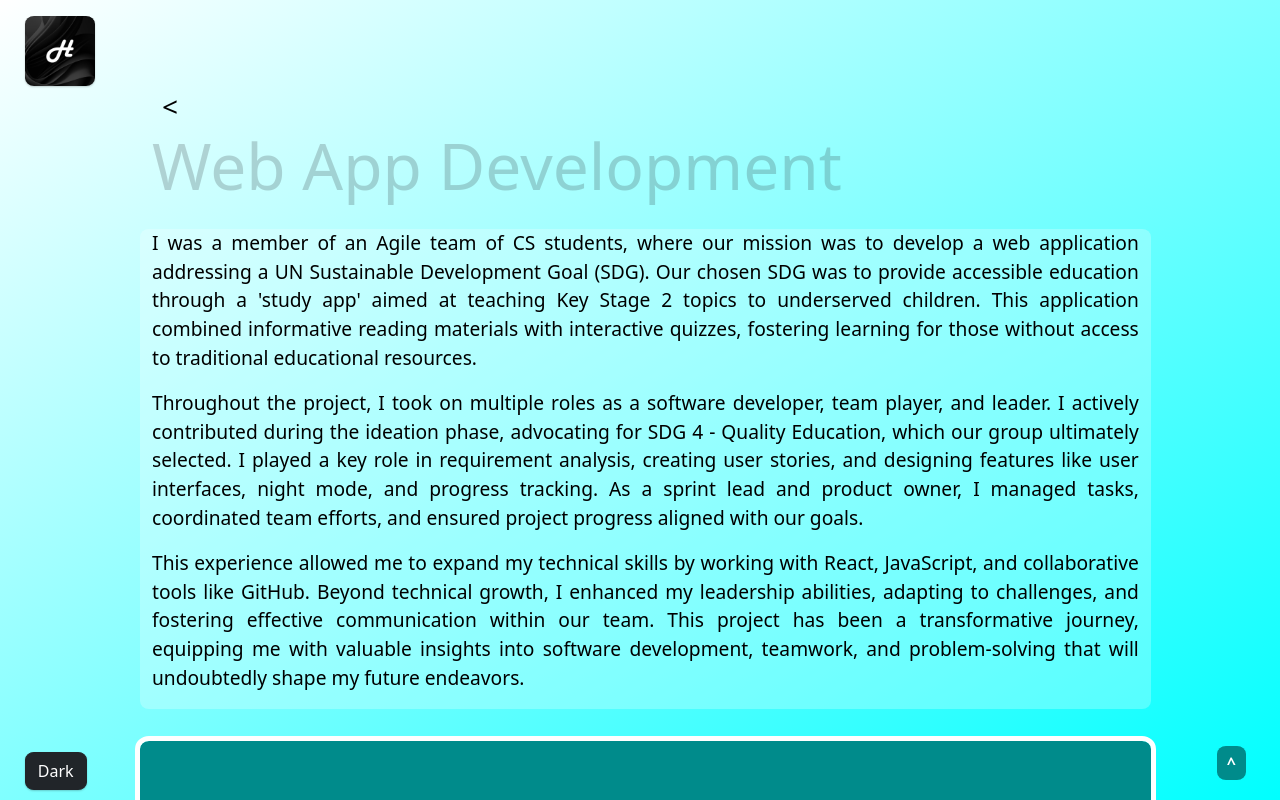
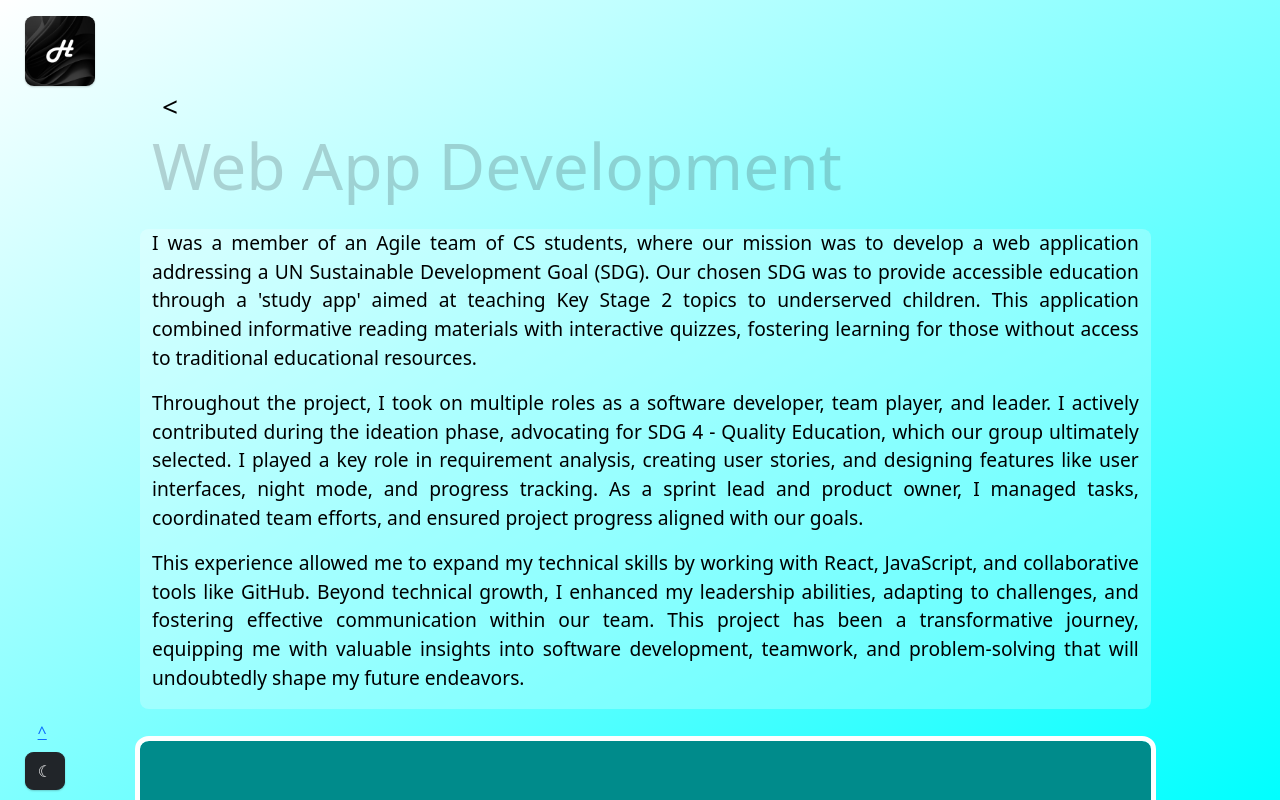
Before and after one commit to HMZMH/hamzah-mahmood-portfolio, a React (Create React App) app: page /project1 in a window 1280 px wide. Shown: the top 800 px of the page. Built offline with nearby package versions, Linux system fonts and the light colour scheme.

Commit message:
Updated buttons CSS

```diff
--- a/src/App.css
+++ b/src/App.css
@@ -45,6 +45,7 @@ h1:hover, h2:hover, h3:hover, h4:hover, p:hover {
 }
 
 .fixed-component {
+    margin-bottom: 1vh;
     z-index: 999;
     position: fixed !important;
     height: fit-content;
@@ -72,22 +73,6 @@ h1:hover, h2:hover, h3:hover, h4:hover, p:hover {
     opacity: 0.6;
     -webkit-mask-image: -webkit-gradient(linear, left bottom, left top, from(rgba(0, 0, 0, 1)), to(rgba(0, 0, 0, 0)));
     mask-image: linear-gradient(to top, rgba(0, 0, 0, 1), rgba(0, 0, 0, 0));
-}
-
-.scroll-button{
-    position: fixed;
-    bottom: 20px;
-    right: 20px;
-    margin-right: 1.1vw;
-    z-index: 999;
-    background-color: darkcyan;
-    color: #fff;
-    border: none;
-    border-radius: 9px/8px;
-    font-weight: bold;
-    text-decoration: none;
-    padding: 5px 10px;
-    scroll-behavior: smooth;
 }
 
 @keyframes fadeInOpacity {
@@ -134,7 +119,7 @@ h1:hover, h2:hover, h3:hover, h4:hover, p:hover {
 
   }
 
-  @media (max-width: 400px) {
+  @media (max-width: 500px) {
     body{
         font-size: smaller !important;
     }
--- a/src/App.js
+++ b/src/App.js
@@ -35,7 +35,7 @@ function Home() {
       setLayer4Offset(1.09);
     }
 
-    if (screenWidth <= 400) {
+    if (screenWidth <= 500) {
       setLayer4Offset(1.20);
     }
   };
@@ -85,10 +85,6 @@ function Home() {
 
       </Parallax>
 
-      <div className='fixed-component'>
-        <a className="scroll-button" href='#title-heading'>^</a>
-      </div>
-
       <div className='fixed-component' style={{position: 'absolute', left:'0', bottom: '0', right: '0'}}><AccessButtons/></div>
 
     </div>
--- a/src/components/AccessButtons.js
+++ b/src/components/AccessButtons.js
@@ -25,11 +25,11 @@ function AccessButtons() {
 
       <div id='buttons-container'>
         <button id='access-button' className="btn btn-dark" onClick={PageDark}>
-          Dark
+          ☾
         </button>
 
         <button id='access-button' className="btn btn-light" onClick={PageLight} style={{display:'none'}}>
-          Light
+          ☼
         </button>
       </div>
 
--- a/src/styles/AboutMe.css
+++ b/src/styles/AboutMe.css
@@ -66,7 +66,7 @@
     }
 }
 
-@media (max-width: 400px) {
+@media (max-width: 500px) {
     #about-div{
         font-size: smaller !important;
     }
--- a/src/styles/MyProjects.css
+++ b/src/styles/MyProjects.css
@@ -50,7 +50,7 @@
     }
 
     h5{
-        font-size: 16.5px;
+        font-size: 15.5px;
     }
 
     .tile-text{
@@ -58,9 +58,9 @@
     }
 }
 
-@media (max-width: 400px){
+@media (max-width: 500px){
     #tiles-container{
-        max-width: 90vw;
+        max-width:85vw;
         text-align: start;
     }
 
@@ -78,7 +78,7 @@
     }
 
     h5{
-        font-size: 12.5px;
+        font-size: 11.5px;
     }
 
     .tile-text{
```
